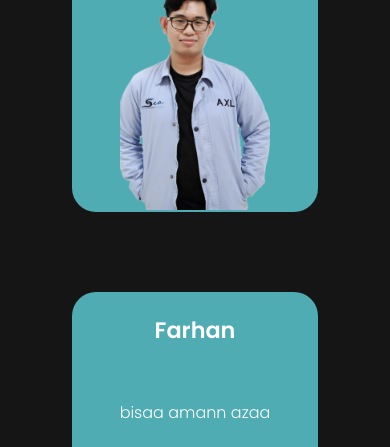
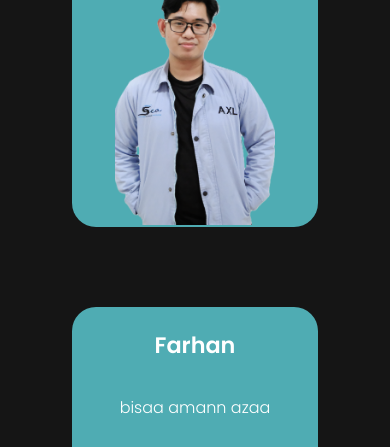
Before and after one commit to szyxxx/CapstoneTeamIntro, a website: page index.html in a window 390 px wide. Shown: the part 892-1339 px from the top of the page. Drawn offline with Linux system fonts and the light colour scheme.

Commit message:
fix: img width

```diff
--- a/src/script.js
+++ b/src/script.js
@@ -22,16 +22,16 @@ document.addEventListener('DOMContentLoaded', () => {
         cardElement.style.width = '100%';
 
         cardElement.innerHTML = `
-            <div class="flex flex-col py-0 px-7 self-stretch rounded-3xl" style="flex: 1 0 0; background-color: ${card.bg}; border: 2px solid transparent;">
-                <div class="flex h-[13.56rem] pt-5 flex-col justify-between items-center self-stretch text-white text-center" style="font-family:'Poppins', system-ui;">
+            <div class="team-sec flex flex-col py-0 px-0 items-center self-stretch rounded-3xl" style="flex: 1 0 0; background-color: ${card.bg}; border: 2px solid transparent;">
+                <div class="team-content flex h-[13.56rem] pt-5 flex-col justify-between items-center self-stretch text-white text-center" style="font-family:'Poppins', system-ui;">
                     <span style="font-weight: 600; font-size: 1.4rem">${card.name}</span>
-                    <p style="font-weight: 300; font-size: 1rem">${card.description}</p>
+                    <p style="font-weight: 300; font-size: 1rem; width:85%;">${card.description}</p>
                     <div class="flex justify-center items-center gap-2 self-stretch icons">
                         <a href="${card.linkedin}" target="_blank"><img src="src/asset/linkedin.png" alt="LinkedIn"></a>
                         <a href="${card.github}" target="_blank"><img src="src/asset/github.png" alt="GitHub"></a>
                     </div>
                 </div>
-                <div class="flex flex-col justify-end items-center gap-2 self-stretch" style="flex: 1 0 0;">
+                <div class="flex flex-col justify-end items-center gap-2" style="flex: 1 0 0;">
                     <img src="${card.imgSrc}" alt="" class="card-img">
                 </div>
             </div>
--- a/styles.css
+++ b/styles.css
@@ -143,7 +143,7 @@ section.hero {
 }
 
 .card-img {
-    max-width: 100%;
+    max-width: 130px;
     transition: transform 0.8s ease, border-color 0.3s ease;
 }
 
@@ -198,17 +198,25 @@ section.hero {
         font-size: 2.5rem; /* Smaller font size */
     }
 
+    .team-sec {
+        flex-direction: row-reverse; /* Stack cards vertically */ /* Add spacing between cards */
+    }
+
+    .team-content {
+        width: 60%;
+    }
+
     .team-member {
         flex-direction: column; /* Stack cards vertically */
         margin-bottom: 1rem; /* Add spacing between cards */
     }
 
     .card-img {
-        width: 24%;
+        max-width: 143px;
     }
 }
 
-@media (max-width: 450px) {
+@media (max-width: 430px) {
     section.hero {
         padding: 2rem 1rem; /* Reduced padding for smaller screens */
         height: auto; /* Allow the height to adjust automatically */
@@ -262,7 +270,15 @@ section.hero {
         margin-bottom: 1rem; /* Add spacing between cards */
     }
 
+    .team-sec {
+        flex-direction: column; /* Stack cards vertically */ /* Add spacing between cards */
+    }
+
+    .team-content {
+        width: 100%;
+    }
     .card-img {
-        width: 80%; /* Ensure images fit within container */
+        margin-top: 30px;
+        max-width: 160px; /* Ensure images fit within container */
     }
 }
```
Also changed, not shown: output.css.
